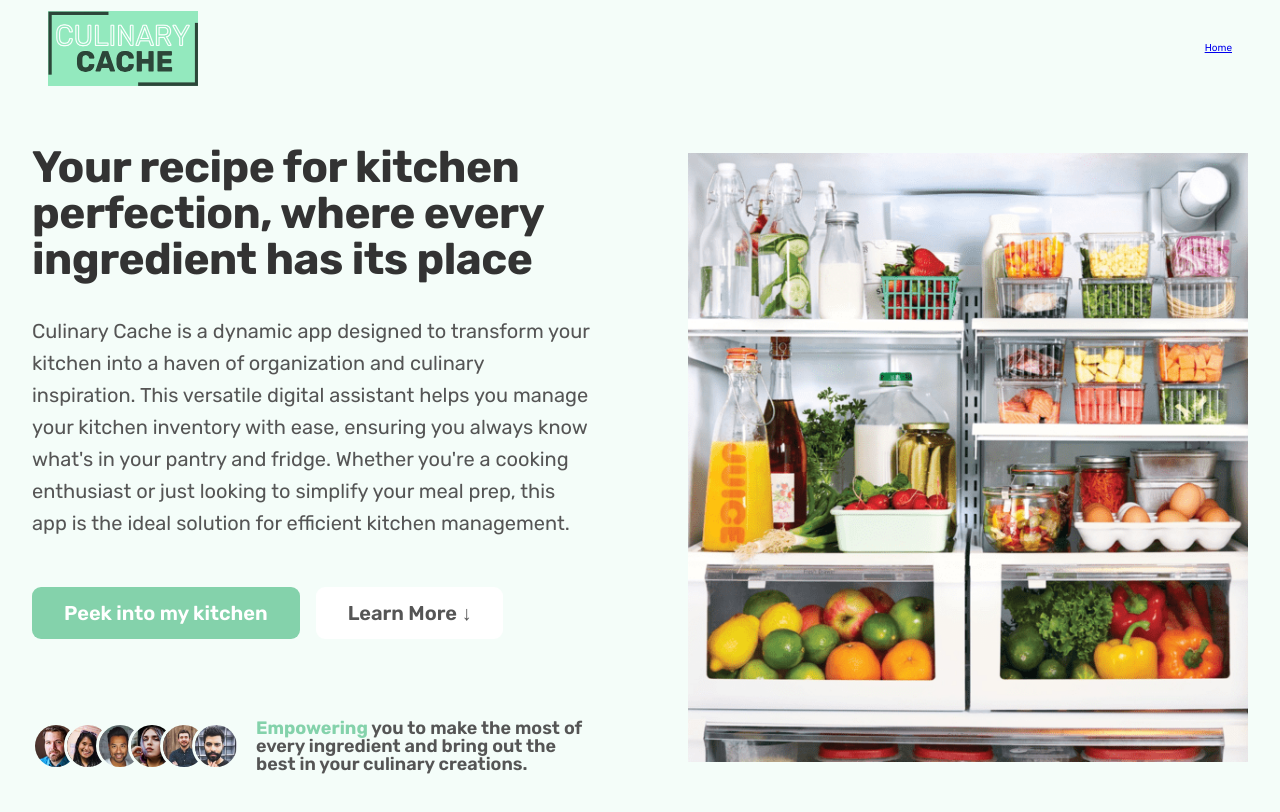
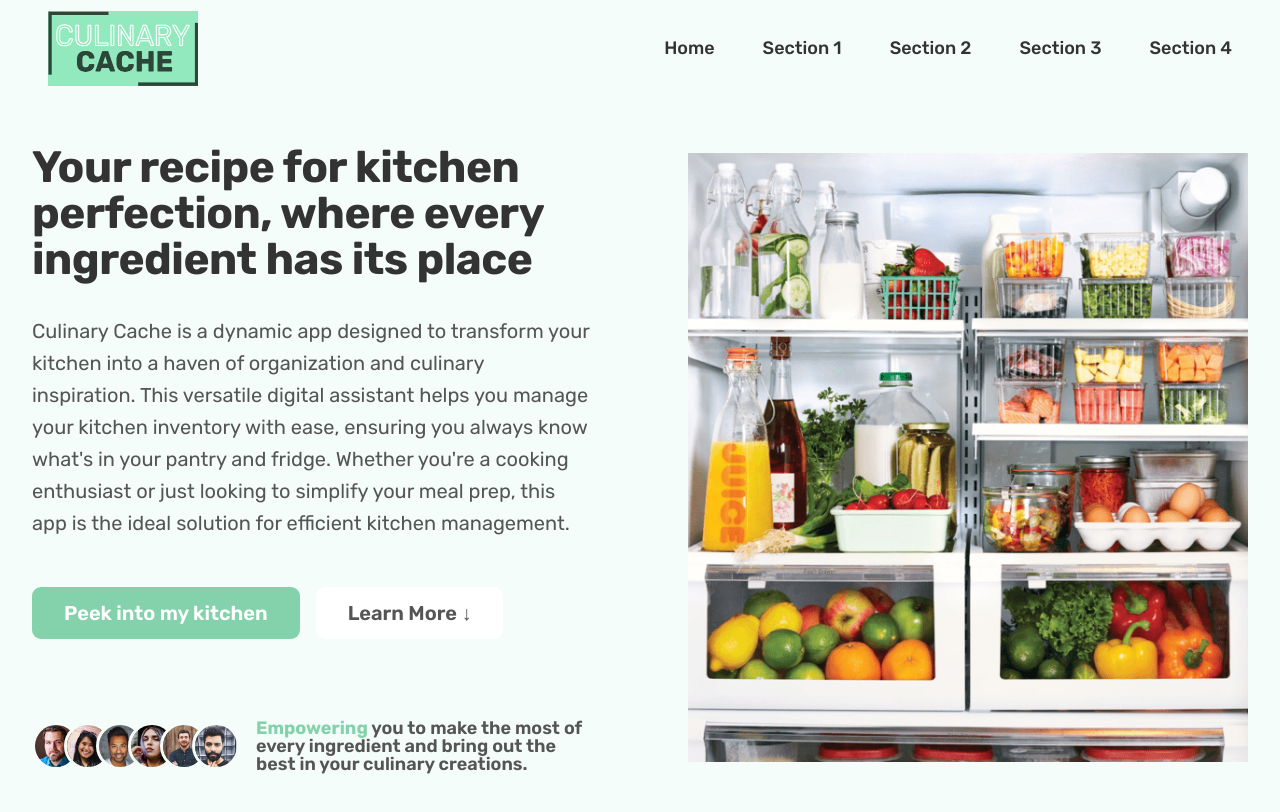
Before and after one commit to danny-alarcon97/fridge-app-frontend, a React (Create React App) app: page / in a window 1280 px wide. Shown: the top 812 px of the page. Built offline with nearby package versions, Linux system fonts and the light colour scheme; a web font is replaced by a local one.

Commit message:
changed item component

```diff
--- a/src/components/Navigation.js
+++ b/src/components/Navigation.js
@@ -4,7 +4,33 @@ import { Link } from "react-router-dom";
 function Navigation() {
   return (
     <nav className="main-nav">
-      <Link to="/">Home</Link>
+      <ul className="main-nav-list">
+        <li>
+          <Link className="main-nav-link" to="/">
+            Home
+          </Link>
+        </li>
+        <li>
+          <a className="main-nav-link" href="#">
+            Section 1
+          </a>
+        </li>
+        <li>
+          <a className="main-nav-link" href="#">
+            Section 2
+          </a>
+        </li>
+        <li>
+          <a className="main-nav-link" href="#">
+            Section 3
+          </a>
+        </li>
+        <li>
+          <a className="main-nav-link" href="#">
+            Section 4
+          </a>
+        </li>
+      </ul>
     </nav>
   );
 }
```
Also changed, not shown: src/components/ItemList.js (added, +17 -0 lines), src/components/Items.js (added, +35 -0 lines), src/components/MangaHead.js (deleted, +0 -22 lines), src/components/MangaList.js (deleted, +0 -19 lines), src/components/Mangas.js (deleted, +0 -33 lines).
